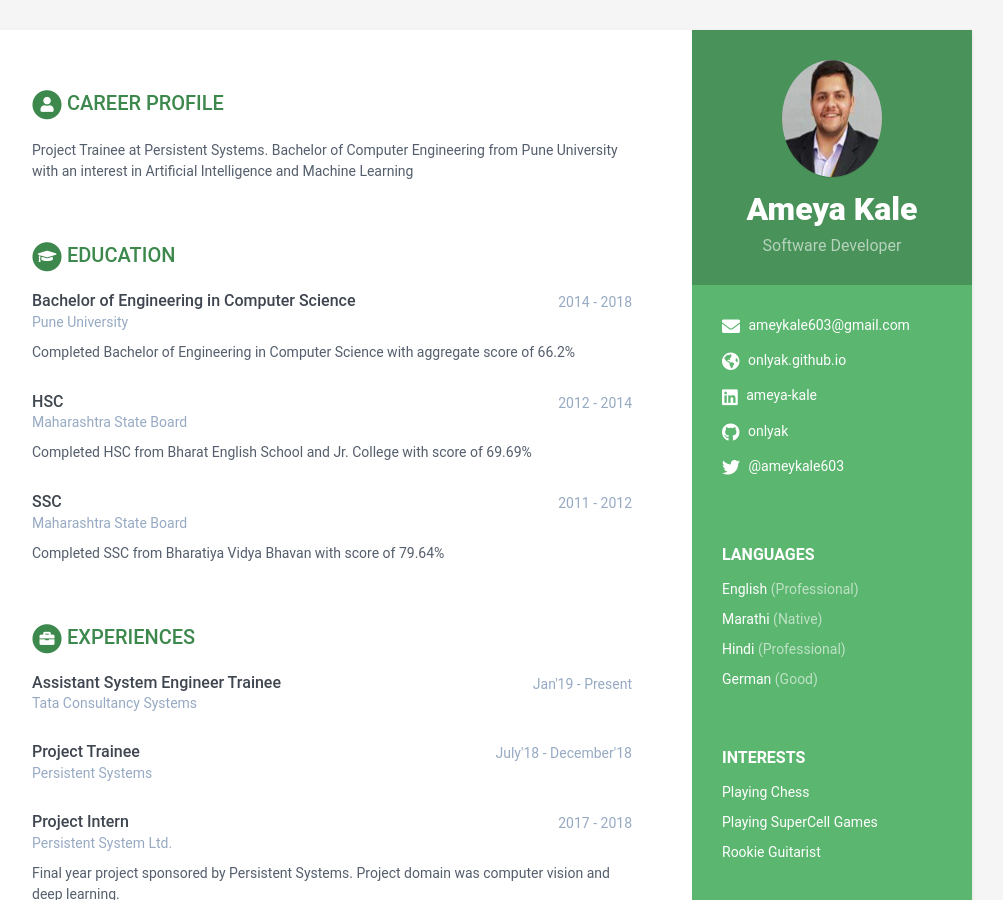
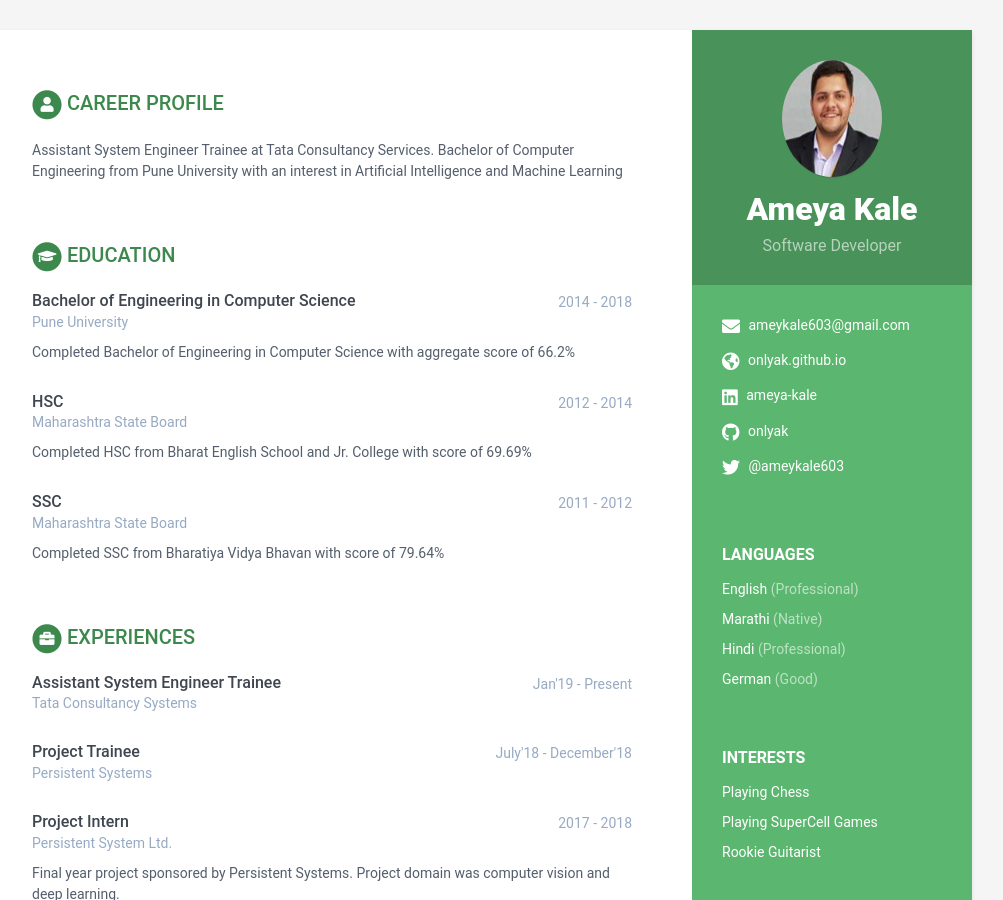
Before and after one commit to ameyakale603/online-cv, a Jekyll site: the page built from index.html, in a window 1280 px wide and 900 px high. Shown: the whole window, without its empty margins (168-1171 px from the left). Built offline with Jekyll 4.4.1, drawn with Linux system fonts in a browser that asks for light colours.

Commit message:
Update data.yml

```diff
--- a/_data/data.yml
+++ b/_data/data.yml
@@ -44,7 +44,7 @@ sidebar:
 career-profile:
     title: Career Profile
     summary: |
-      Project Trainee at Persistent Systems. Bachelor of Computer Engineering from Pune University with an interest in Artificial
+      Assistant System Engineer Trainee at Tata Consultancy Services. Bachelor of Computer Engineering from Pune University with an interest in Artificial
       Intelligence and Machine Learning
 
 education:
```
